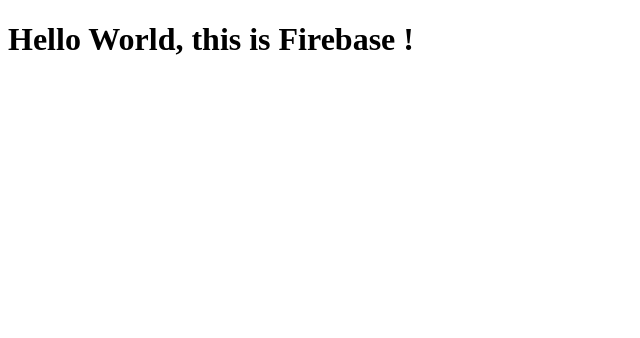
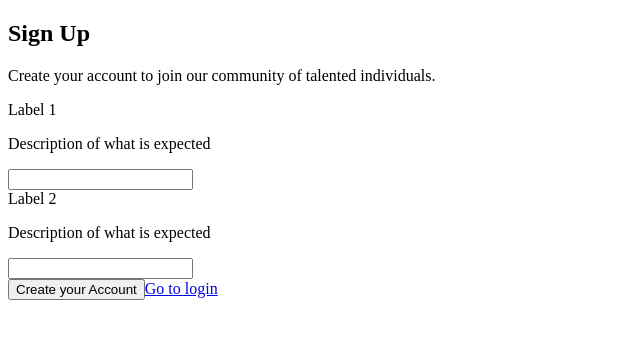
Before and after one commit to nathanEvrardDaCunha/firebase-social-media, a React (Vite) app: page / in a window 1280 px wide. Shown: the top 338 px of the page, without its empty margins (0-640 px from the left). Built offline with nearby package versions, Linux system fonts and the light colour scheme.

Commit message:
feat: create basic register page with form

```diff
--- a/src/App.tsx
+++ b/src/App.tsx
@@ -1,7 +1,11 @@
+import RegisterPage from "./pages/RegisterPage";
+
+// TODO: Implement routes with tanstack-router or react-router.
+
 function App() {
   return (
     <>
-      <h1>Hello World, this is Firebase !</h1>
+      <RegisterPage />
     </>
   );
 }
--- /dev/null
+++ b/src/pages/RegisterPage.tsx
@@ -0,0 +1,18 @@
+import RegisterUserForm from "../component/RegisterUserForm";
+
+const RegisterPage = () => {
+  return (
+    <section>
+      <div>
+        <h1>Sign Up</h1>
+        <p>
+          Create your account to join our community of talented individuals.
+        </p>
+      </div>
+
+      <RegisterUserForm />
+    </section>
+  );
+};
+
+export default RegisterPage;
```
